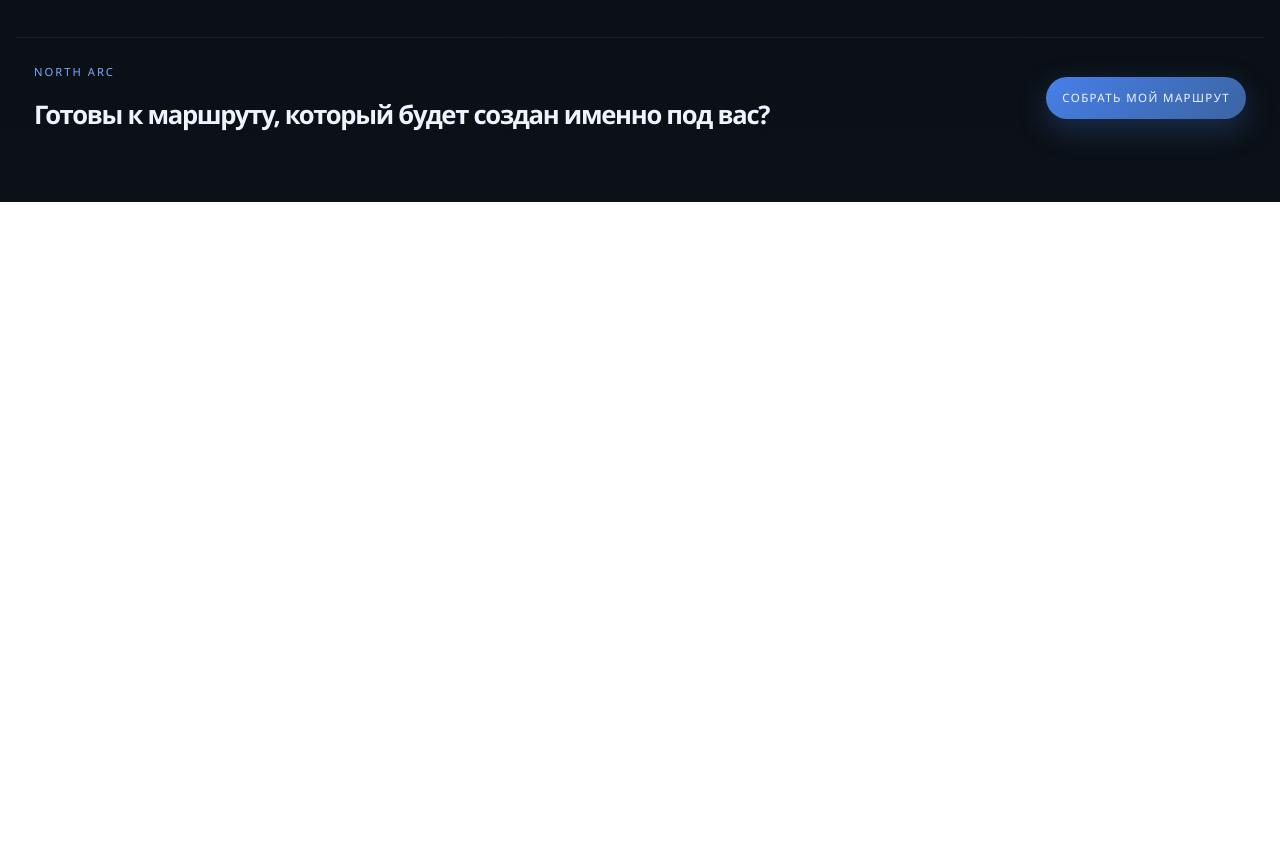
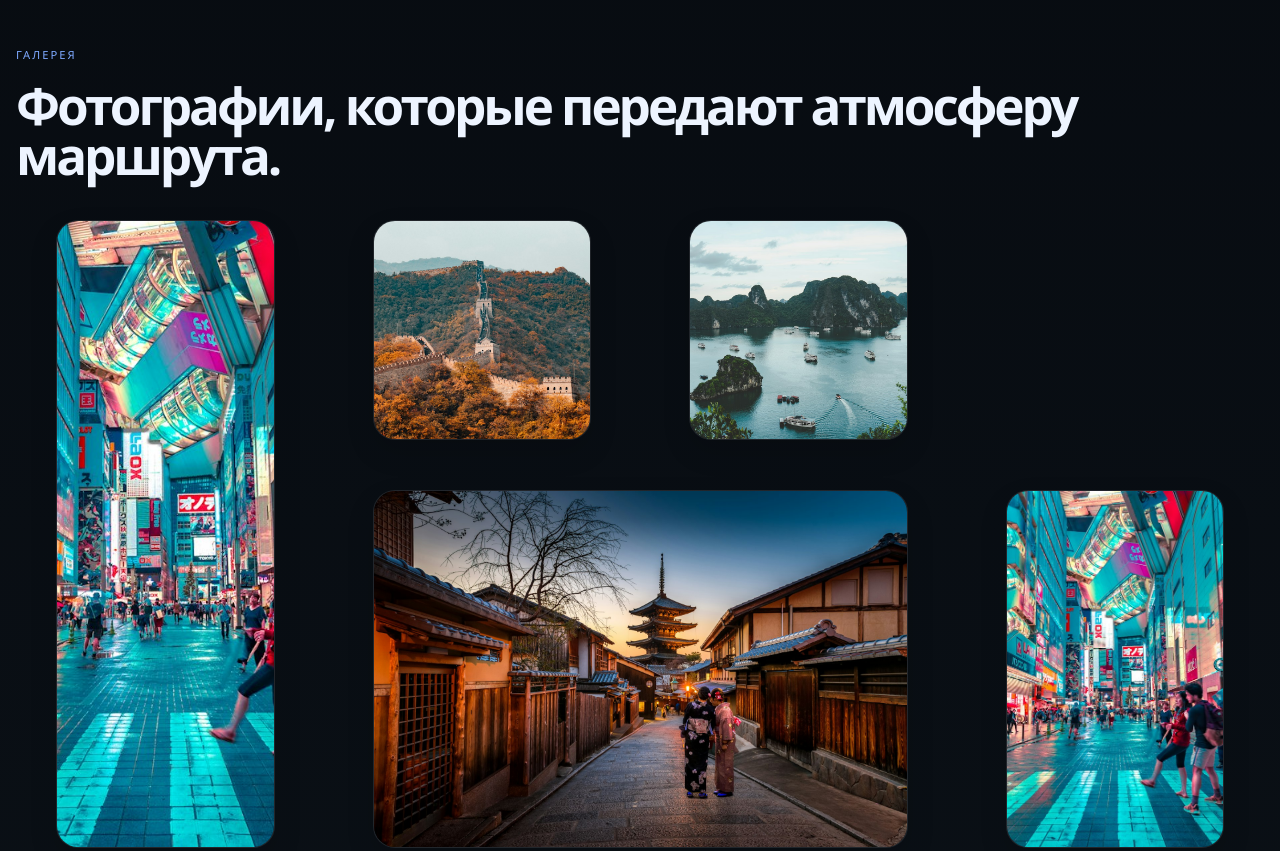
Before and after one commit to kaikievaz/fullstack-14-orient, a plain HTML site: page destinations.html in a window 1280 px wide. Shown: the part 1076-1927 px from the top of the page. Before the commit the page ends 1278 px from the top, so only its background shows below. Drawn offline with Linux system fonts and the light colour scheme.

Commit message:
more photos

```diff
--- a/destinations.html
+++ b/destinations.html
@@ -67,6 +67,36 @@
             </ul>
           </article>
         </section>
+
+        <section class="destination-gallery" aria-label="Галерея направлений">
+          <div class="section-head compact">
+            <div>
+              <p class="section-kicker">Галерея</p>
+              <h2>Фотографии, которые передают атмосферу маршрута.</h2>
+            </div>
+          </div>
+
+          <div class="photo-grid destinations-grid">
+            <figure class="photo-tile photo-tile-tall">
+              <img src="assets/japan.jpg" alt="Японский храм и горы" />
+            </figure>
+            <figure class="photo-tile">
+              <img src="assets/china.jpg" alt="Архитектура и улочки Китая" />
+            </figure>
+            <figure class="photo-tile">
+              <img src="assets/korea.jpg" alt="Пляж и море в Корее" />
+            </figure>
+            <figure class="photo-tile photo-tile-wide">
+              <img src="assets/hero.jpg" alt="Панорамный городский вид" />
+            </figure>
+            <figure class="photo-tile">
+              <img src="assets/japan.jpg" alt="Улицы Токио" />
+            </figure>
+            <figure class="photo-tile">
+              <img src="assets/china.jpg" alt="Современный городской пейзаж Китая" />
+            </figure>
+          </div>
+        </section>
       </main>
 
       <footer class="site-footer simple-footer">
--- a/styles.css
+++ b/styles.css
@@ -547,6 +547,56 @@ textarea {
   line-height: 1.8;
 }
 
+.photo-story,
+.destination-gallery {
+  padding-top: 20px;
+}
+
+.photo-grid {
+  display: grid;
+  grid-template-columns: repeat(4, minmax(0, 1fr));
+  gap: 18px;
+}
+
+.photo-tile {
+  position: relative;
+  overflow: hidden;
+  min-height: 220px;
+  border-radius: 22px;
+  border: 1px solid rgba(255, 255, 255, 0.08);
+  background: rgba(255, 255, 255, 0.02);
+  box-shadow: 0 12px 28px rgba(0, 0, 0, 0.14);
+}
+
+.photo-tile img {
+  width: 100%;
+  height: 100%;
+  object-fit: cover;
+  transition: transform 0.4s ease, filter 0.4s ease;
+}
+
+.photo-tile:hover img {
+  transform: scale(1.04);
+  filter: saturate(1.1);
+}
+
+.photo-tile-tall {
+  grid-row: span 2;
+  min-height: 470px;
+}
+
+.photo-tile-wide {
+  grid-column: span 2;
+}
+
+.destinations-grid {
+  margin-top: 24px;
+}
+
+.compact {
+  margin-bottom: 20px;
+}
+
 .craft {
   min-height: 100vh;
   display: grid;
```
Also changed, not shown: index.html (+30 -0 lines).
